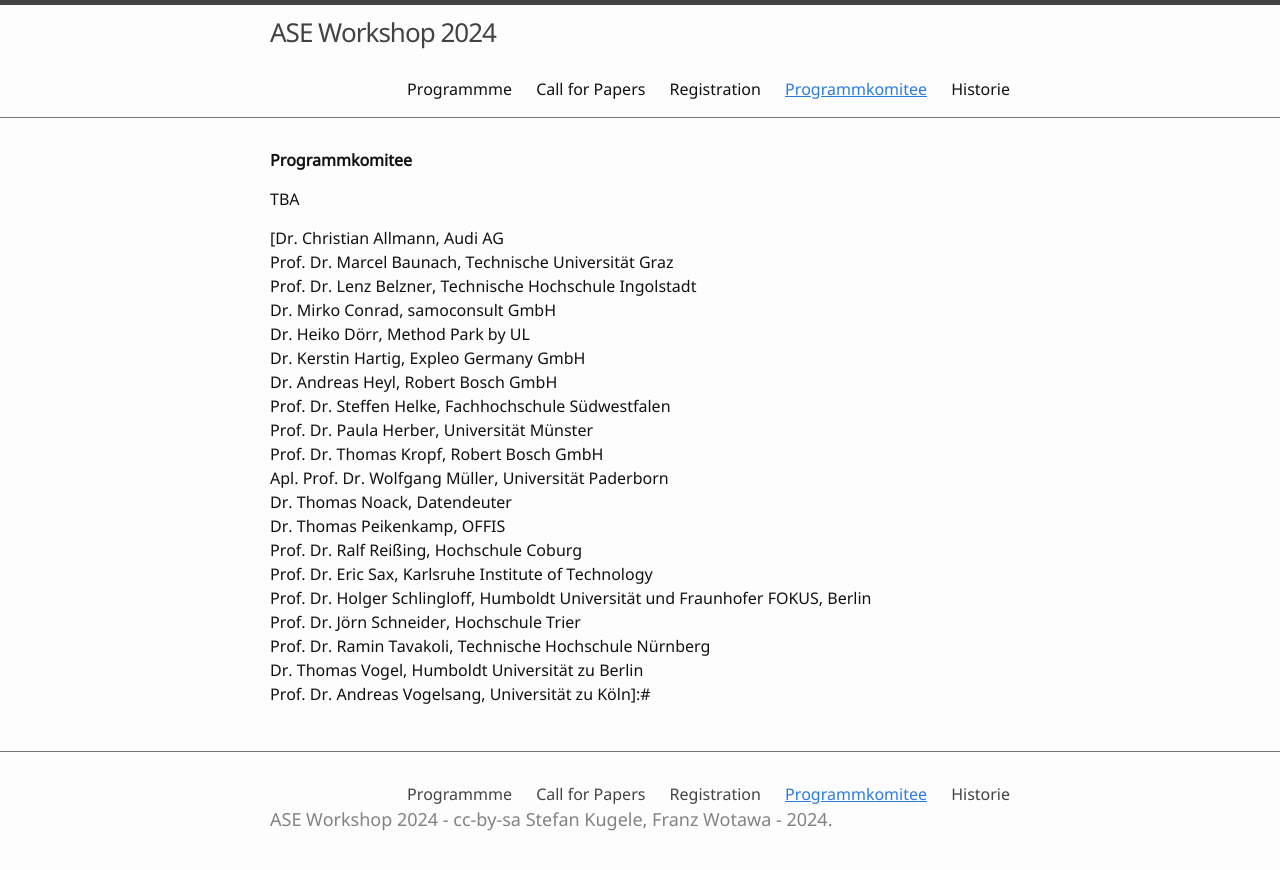
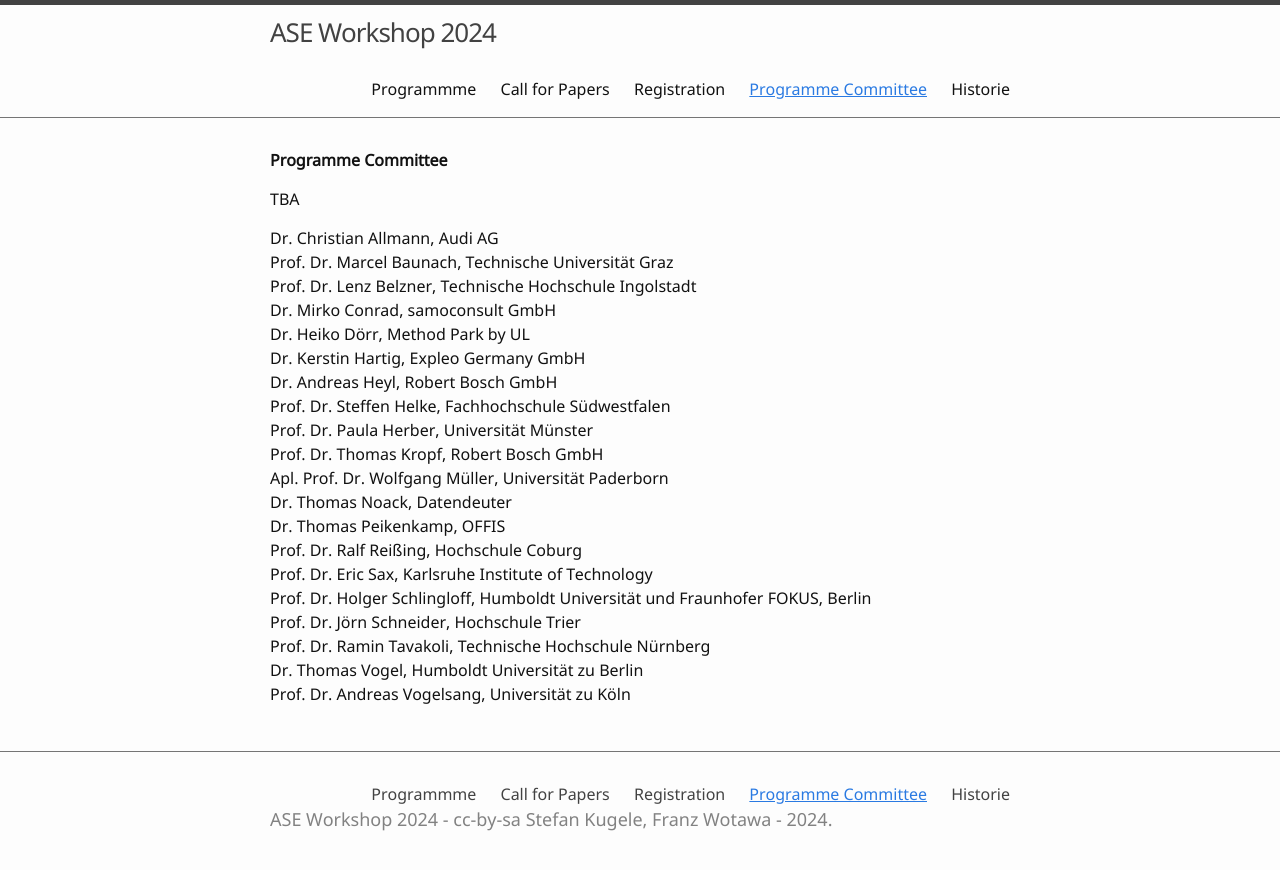
Before and after one commit to ASE-Workshop/2024, a Jekyll site: the page built from 2-programmkomitee.md, in a window 1280 px wide. Shown: the top 870 px of the page. Built offline with Jekyll 4.4.1, drawn with Linux system fonts in a browser that asks for light colours.

Commit message:
Update 2-programmkomitee.md

```diff
--- a/2-programmkomitee.md
+++ b/2-programmkomitee.md
@@ -1,12 +1,12 @@
 ---
-title: Programmkomitee
+title: Programme Committee
 nav: true
 ---
-__Programmkomitee__
+__Programme Committee__
 
 TBA
 
-[Dr. Christian Allmann, Audi AG\
+Dr. Christian Allmann, Audi AG\
 Prof. Dr. Marcel Baunach, Technische Universität Graz\
 Prof. Dr. Lenz Belzner, Technische Hochschule Ingolstadt\
 Dr. Mirko Conrad, samoconsult GmbH\
@@ -25,4 +25,4 @@ Prof. Dr. Holger Schlingloff, Humboldt Universität und Fraunhofer FOKUS, Berlin
 Prof. Dr. Jörn Schneider, Hochschule Trier\
 Prof. Dr. Ramin Tavakoli, Technische Hochschule Nürnberg\
 Dr. Thomas Vogel, Humboldt Universität zu Berlin\
-Prof. Dr. Andreas Vogelsang, Universität zu Köln\]:#
+Prof. Dr. Andreas Vogelsang, Universität zu Köln
```
